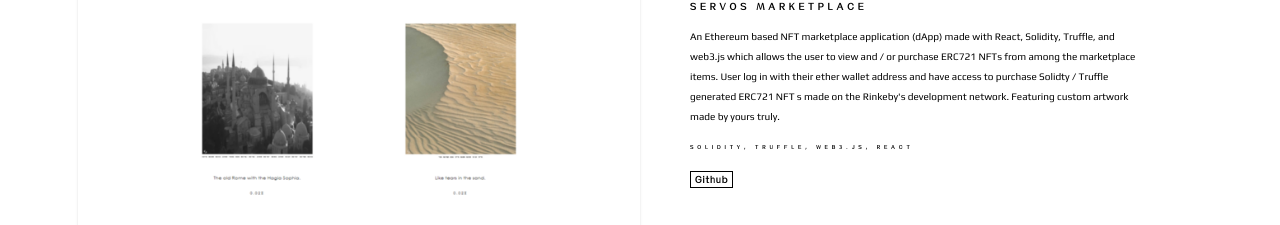
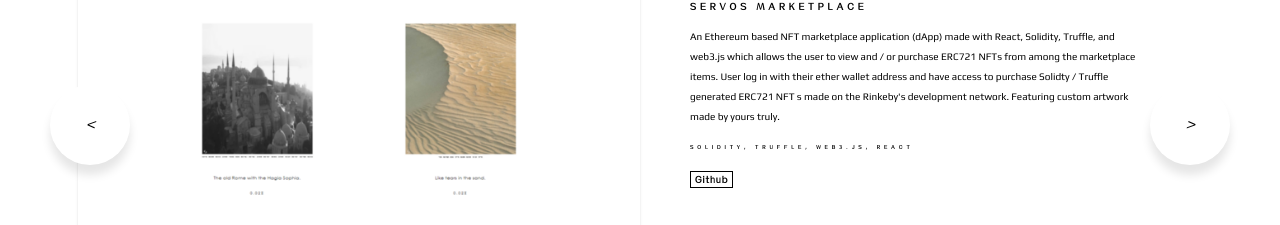
Before and after one commit to servosdesign/portfolio, a Vue app in the folder portfolio/: page / in a window 1280 px wide. Shown: the part 308-533 px from the top of the page. Built offline with nearby package versions, Linux system fonts and the light colour scheme.

Commit message:
dynamically rendering pages based on button clicks, toggling text for each page, prop values determining page number

```diff
--- a/portfolio/src/App.vue
+++ b/portfolio/src/App.vue
@@ -1,7 +1,12 @@
 <template>
   <div>
     <CustomHeader />
-    <PortfolioDisplay />
+    <TraverseButtons
+      :increase-page-number="increasePageNumber"
+      :decrease-page-number="decreasePageNumber"
+      :button-name="buttonName"
+    />
+    <PortfolioDisplay :page-number="pageNumber" />
     <CustomFooter />
   </div>
 </template>
@@ -10,15 +15,65 @@
 import CustomHeader from './components/UI/CustomHeader.vue'
 import PortfolioDisplay from './components/PortfolioDisplay.vue'
 import CustomFooter from './components/UI/CustomFooter.vue'
+import TraverseButtons from './components/UI/TraverseButtons.vue'
 
 export default {
   components: {
     CustomHeader,
     PortfolioDisplay,
-    CustomFooter
+    CustomFooter,
+    TraverseButtons
   },
   data () {
-    return {}
+    return {
+      pageNumber: 0,
+      buttonName: {
+        next: '',
+        previous: ''
+      }
+    }
+  },
+  watch: {
+    pageNumber: {
+      handler () {
+        if (this.pageNumber === 0) {
+          this.buttonName.next = 'Designs'
+          this.buttonName.previous = 'Lookbook'
+        }
+        if (this.pageNumber === 1) {
+          this.buttonName.next = 'Lookbook'
+          this.buttonName.previous = 'Projects'
+        }
+        if (this.pageNumber === 2) {
+          this.buttonName.next = 'Projects'
+          this.buttonName.previous = 'Designs'
+        }
+      },
+      deep: true
+    }
+  },
+  created () {
+    this.loadDefaultButtonNames()
+  },
+  methods: {
+    increasePageNumber () {
+      if (this.pageNumber === 2) {
+        this.pageNumber = 0
+      } else {
+        this.pageNumber++
+      }
+    },
+    decreasePageNumber () {
+      if (this.pageNumber === 0) {
+        this.pageNumber = 2
+      } else {
+        this.pageNumber--
+      }
+    },
+    loadDefaultButtonNames () {
+      this.buttonName.next = 'Designs'
+      this.buttonName.previous = 'Lookbook'
+    }
   }
 }
 </script>
--- /dev/null
+++ b/portfolio/src/components/LookbookContent.vue
@@ -0,0 +1,5 @@
+<template>
+  <div>
+    here
+  </div>
+</template>
--- a/portfolio/src/components/PortfolioDisplay.vue
+++ b/portfolio/src/components/PortfolioDisplay.vue
@@ -1,21 +1,49 @@
 <template>
   <div>
-    <ProjectsContent />
-    <DesignsContent />
+    <div v-if="isFirstPage">
+      <ProjectsContent />
+    </div>
+
+    <div v-if="isSecondPage">
+      <DesignsContent />
+    </div>
+
+    <div v-if="isThirdPage">
+      <LookbookContent />
+    </div>
   </div>
 </template>
 
 <script>
 import ProjectsContent from './ProjectsContent.vue'
 import DesignsContent from './DesignsContent.vue'
+import LookbookContent from './LookbookContent.vue'
 
 export default {
   components: {
     ProjectsContent,
-    DesignsContent
+    DesignsContent,
+    LookbookContent
+  },
+  props: {
+    pageNumber: {
+      type: Number,
+      default: 0
+    }
   },
   data () {
     return {}
+  },
+  computed: {
+    isFirstPage () {
+      return this.pageNumber === 0
+    },
+    isSecondPage () {
+      return this.pageNumber === 1
+    },
+    isThirdPage () {
+      return this.pageNumber === 2
+    }
   }
 }
 </script>
--- /dev/null
+++ b/portfolio/src/components/UI/TraverseButtons.vue
@@ -0,0 +1,143 @@
+<template>
+  <div>
+    <div class="previousButton">
+      <ul>
+        <li
+          class="icon button"
+          @click="decreasePageNumber"
+        >
+          <span class="tooltip">{{ buttonName.previous }}</span>
+          <span><i>&lt;</i></span>
+        </li>
+      </ul>
+    </div>
+
+    <div class="nextButton">
+      <ul>
+        <li
+          class="icon button"
+          @click="increasePageNumber"
+        >
+          <span
+            id="submition"
+            class="tooltip"
+          >{{ buttonName.next }}</span>
+          <span><i>&gt;</i></span>
+        </li>
+      </ul>
+    </div>
+  </div>
+</template>
+
+<script>
+export default {
+  props: {
+    increasePageNumber: {
+      default: () => {},
+      type: Function
+    },
+    decreasePageNumber: {
+      default: () => {},
+      type: Function
+    },
+    buttonName: {
+      default: () => {},
+      type: Object
+    }
+  },
+  data () {
+    return {
+    }
+  }
+}
+</script>
+
+<style scoped>
+@import url("https://fonts.googleapis.com/css?family=Montserrat&display=swap");
+
+* {
+  font-family: "Montserrat", sans-serif;
+  font-size: 18px;
+}
+
+.previousButton{
+  position: fixed;
+  display: flex;
+  justify-content: center;
+  align-items: center;
+  min-height: 650px;
+  left: 0;
+  margin-left: 40px;
+}
+
+.nextButton{
+  position: fixed;
+  display: flex;
+  justify-content: center;
+  align-items: center;
+  min-height: 650px;
+  right: 0;
+  margin-right: 40px;
+}
+
+.icon {
+  position: relative;
+  background: #ffffff;
+  border-radius: 50%;
+  padding: 15px;
+  margin: 10px;
+  width: 50px;
+  height: 50px;
+  font-size: 18px;
+  display: flex;
+  justify-content: center;
+  align-items: center;
+  flex-direction: column;
+  box-shadow: 0 10px 10px rgba(0, 0, 0, 0.1);
+  cursor: pointer;
+  transition: all 0.2s cubic-bezier(0.68, -0.55, 0.265, 1.55);
+}
+.tooltip {
+  position: absolute;
+  top: 0;
+  font-size: 14px;
+  background: #ffffff;
+  color: #ffffff;
+  padding: 5px 8px;
+  border-radius: 5px;
+  box-shadow: 0 10px 10px rgba(0, 0, 0, 0.1);
+  opacity: 0;
+  pointer-events: none;
+  transition: all 0.3s cubic-bezier(0.68, -0.55, 0.265, 1.55);
+}
+.tooltip::before {
+  position: absolute;
+  content: "";
+  height: 8px;
+  width: 8px;
+  background: #ffffff;
+  bottom: -3px;
+  left: 50%;
+  transform: translate(-50%) rotate(45deg);
+  transition: all 0.3s cubic-bezier(0.68, -0.55, 0.265, 1.55);
+}
+.icon:hover .tooltip {
+  top: -45px;
+  opacity: 1;
+  visibility: visible;
+  pointer-events: auto;
+}
+.icon:hover span,
+.icon:hover .tooltip {
+  text-shadow: 0px -1px 0px rgba(0, 0, 0, 0.1);
+}
+ul {
+  padding: 0;
+}
+.button:hover,
+.button:hover .tooltip,
+.button:hover .tooltip::before {
+  background: #0e0e0e;
+  color: #ffffff;
+}
+</style>
```
Also changed, not shown: portfolio/src/assets/data/lookbook-content.js (added).
